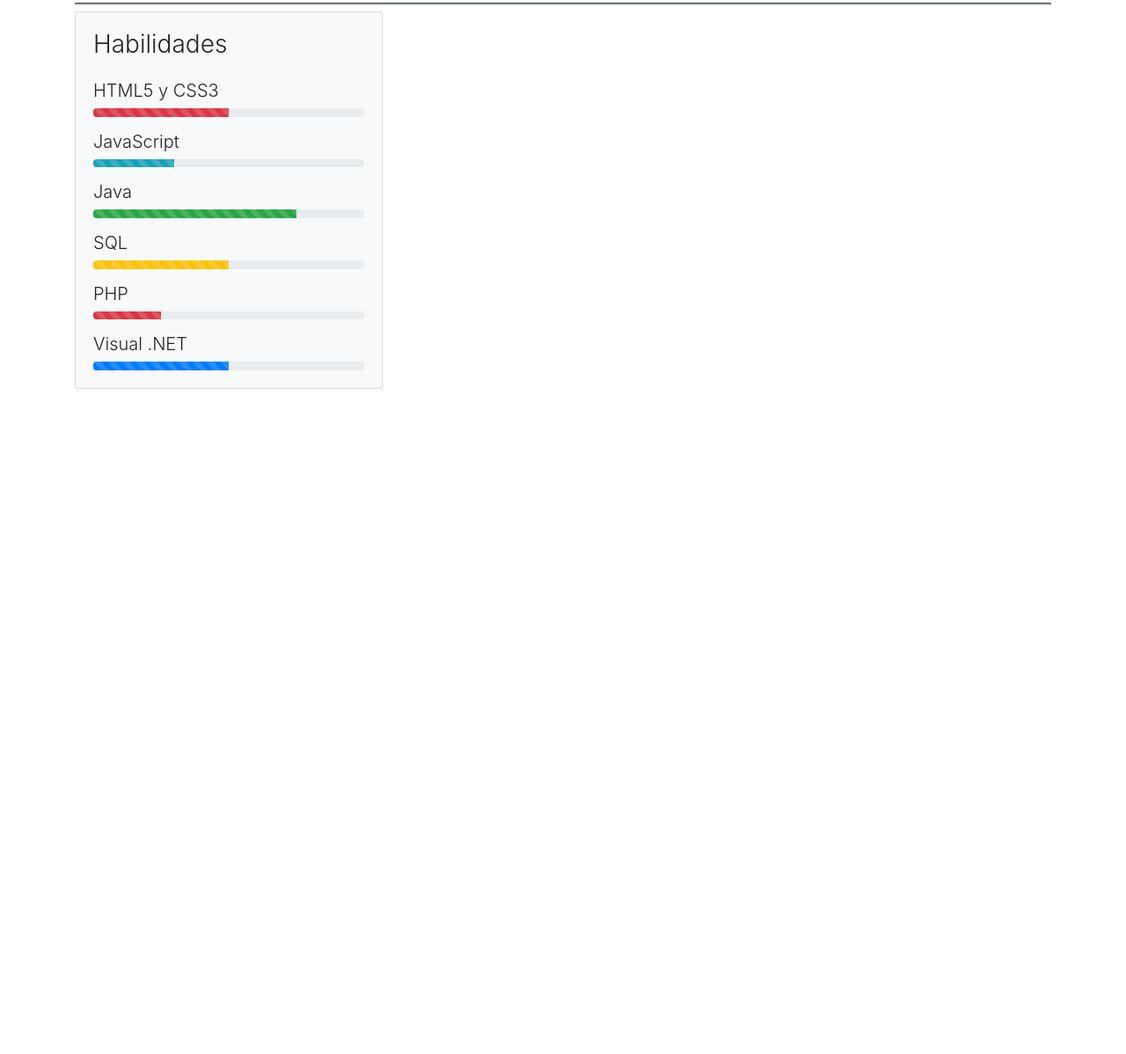
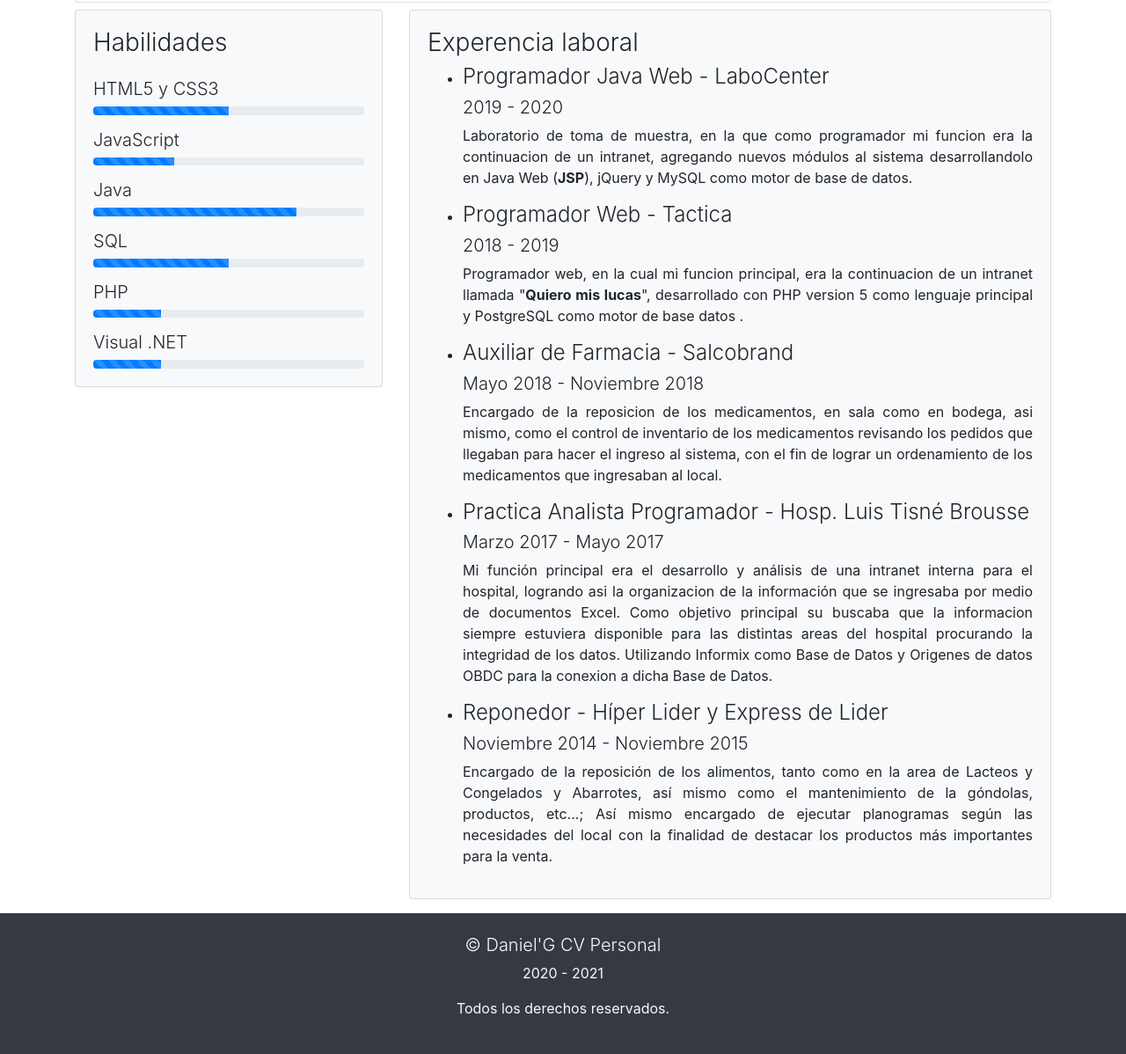
Before and after one commit to eduinformatica/eduinformatica.github.io, a plain HTML site: page index.html in a window 1280 px wide. Shown: the part 313-1511 px from the top of the page at 88% size. Before the commit the page ends 800 px from the top, so only its background shows below. Drawn offline with Linux system fonts and the light colour scheme.

Commit message:
se agrego la experencias laborales y pie de la pagina footer

```diff
--- a/index.html
+++ b/index.html
@@ -58,8 +58,9 @@
 					</div>
 				</div>
 			</section>
-			<hr class="mt-0 mb-0 border border-secondary">
-			<!-- #aside -->
+			<!-- <hr class="mt-0 mb-0 border border-secondary"> -->
+
+			<!-- #aside y Experencia -->
 			<section class="row">
 				<div class="col-md-4 py-2">
 					<div class="card bg-light">
@@ -68,39 +69,98 @@
 							<div class="py-3">
 								<h5>HTML5 y CSS3</h5>
 								<div class="progress">
-									<div class="progress-bar bg-danger progress-bar-striped progress-bar-animated" role="progressbar" aria-valuenow="50" aria-valuemin="0" aria-valuemax="100" style="width:50%" title="50%"></div>
+									<div class="progress-bar progress-bar-striped progress-bar-animated" role="progressbar" aria-valuenow="50" aria-valuemin="0" aria-valuemax="100" style="width:50%" title="50%"></div>
 								</div>
 							</div>
 							<div>
 								<h5>JavaScript</h5>
 								<div class="progress">
-									<div class="progress-bar bg-info progress-bar-striped progress-bar-animated" role="progressbar" aria-valuenow="30" aria-valuemin="0" aria-valuemax="100" style="width:30%" title="30%"></div>
+									<div class="progress-bar progress-bar-striped progress-bar-animated" role="progressbar" aria-valuenow="30" aria-valuemin="0" aria-valuemax="100" style="width:30%" title="30%"></div>
 								</div>
 							</div>
 							<div class="py-3">
 								<h5>Java</h5>
 								<div class="progress">
-									<div class="progress-bar bg-success progress-bar-striped progress-bar-animated" role="progressbar" aria-valuenow="75" aria-valuemin="0" aria-valuemax="100" style="width:75%" title="75%"></div>
+									<div class="progress-bar progress-bar-striped progress-bar-animated" role="progressbar" aria-valuenow="75" aria-valuemin="0" aria-valuemax="100" style="width:75%" title="75%"></div>
 								</div>
 							</div>
 							<div>
 								<h5>SQL</h5>
 								<div class="progress">
-									<div class="progress-bar bg-warning progress-bar-striped progress-bar-animated" role="progressbar" aria-valuenow="50" aria-valuemin="0" aria-valuemax="100" style="width:50%" title="50%"></div>
+									<div class="progress-bar progress-bar-striped progress-bar-animated" role="progressbar" aria-valuenow="50" aria-valuemin="0" aria-valuemax="100" style="width:50%" title="50%"></div>
 								</div>
 							</div>
 							<div class="py-3">
 								<h5>PHP</h5>
 								<div class="progress">
-									<div class="progress-bar bg-danger progress-bar-striped progress-bar-animated" role="progressbar" aria-valuenow="25" aria-valuemin="0" aria-valuemax="100" style="width:25%" title="25%"></div>
+									<div class="progress-bar progress-bar-striped progress-bar-animated" role="progressbar" aria-valuenow="25" aria-valuemin="0" aria-valuemax="100" style="width:25%" title="25%"></div>
 								</div>
 							</div>
 							<div>
 								<h5>Visual .NET</h5>
 								<div class="progress">
-									<div class="progress-bar progress-bar-striped progress-bar-animated" role="progressbar" aria-valuenow="50" aria-valuemin="0" aria-valuemax="100" style="width:50%" title="50%"></div>
+									<div class="progress-bar progress-bar-striped progress-bar-animated" role="progressbar" aria-valuenow="25" aria-valuemin="0" aria-valuemax="100" style="width:25%" title="25%"></div>
 								</div>
 							</div>
+						</div>
+					</div>
+				</div>
+
+				<!-- Experencia -->
+				<div class="col-md-8 py-2" id="dg-experence">
+					<div class="card bg-light">
+						<div class="card-body">
+							<h3>Experencia laboral</h3>
+							<ul>
+								<li>
+									<h4>Programador Java Web - LaboCenter</h4>
+									<h5>2019 - 2020</h5>
+									<p class="text-justify">
+										Laboratorio de toma de muestra, en la que como programador mi funcion
+										era la continuacion de un intranet, agregando nuevos módulos al sistema
+										desarrollandolo en Java Web (<b>JSP</b>), jQuery y MySQL como motor de
+										base de datos.
+									</p>
+								</li>
+								<li>
+									<h4>Programador Web - Tactica</h4>
+									<h5>2018 - 2019</h5>
+									<p class="text-justify">
+										Programador web, en la cual mi funcion principal, era la continuacion de un
+										intranet llamada "<b>Quiero mis lucas</b>", desarrollado con PHP version 5 como
+										lenguaje principal y PostgreSQL como motor de base datos .
+									</p>
+								</li>
+								<li>
+									<h4>Auxiliar de Farmacia - Salcobrand</h4>
+									<h5>Mayo 2018 - Noviembre 2018</h5>
+									<p class="text-justify">
+										Encargado de la reposicion de los medicamentos, en sala como en bodega, asi mismo,
+										como  el control de inventario de los medicamentos revisando los pedidos que
+										llegaban para hacer el ingreso al sistema, con el fin de lograr un ordenamiento de
+										los medicamentos que ingresaban al local.
+									</p>
+								</li>
+								<li>
+									<h4>Practica Analista Programador - Hosp. Luis Tisné Brousse</h4>
+									<h5>Marzo 2017 - Mayo 2017</h5>
+									<p class="text-justify">
+										Mi función principal era el desarrollo y análisis de una intranet interna para el hospital, logrando asi la organizacion de la información que se ingresaba por medio de documentos Excel. Como objetivo principal su buscaba que la informacion siempre estuviera
+										disponible para las distintas areas del hospital procurando la integridad de los datos.
+										Utilizando Informix como Base de Datos y Origenes de datos OBDC para la conexion a
+										dicha Base de Datos.
+									</p>
+								</li>
+								<li>
+									<h4>Reponedor - Híper Lider y Express de Lider</h4>
+									<h5>Noviembre 2014 - Noviembre 2015</h5>
+									<p class="text-justify">
+										Encargado de la reposición de los alimentos, tanto como en la area de Lacteos y Congelados y Abarrotes, así mismo como el mantenimiento de la góndolas, productos,
+										etc...; Así mismo encargado de ejecutar planogramas según las necesidades del local
+										con la finalidad de destacar los productos más importantes para la venta.
+									</p>
+								</li>
+							</ul>
 						</div>
 					</div>
 				</div>
@@ -108,6 +168,14 @@
 		</div>
 	</main>
 
+	<footer class="bg-dark text-light text-center">
+		<div class="container p-4">
+			<h5>&copy; Daniel'G CV Personal</h5>
+			<p>2020 - <script>document.write(new Date().getFullYear());</script></p>
+			<p>Todos los derechos reservados.</p>
+		</div>
+	</footer>
+
 	<!-- Scripts JS in line -->
 	<script type="text/javascript" src="./vendor/jQuery/jquery-3.5.1.slim.js"></script>
 	<script type="text/javascript" src="./vendor/bootstrap4/js/bootstrap.bundle.js"></script>
```
